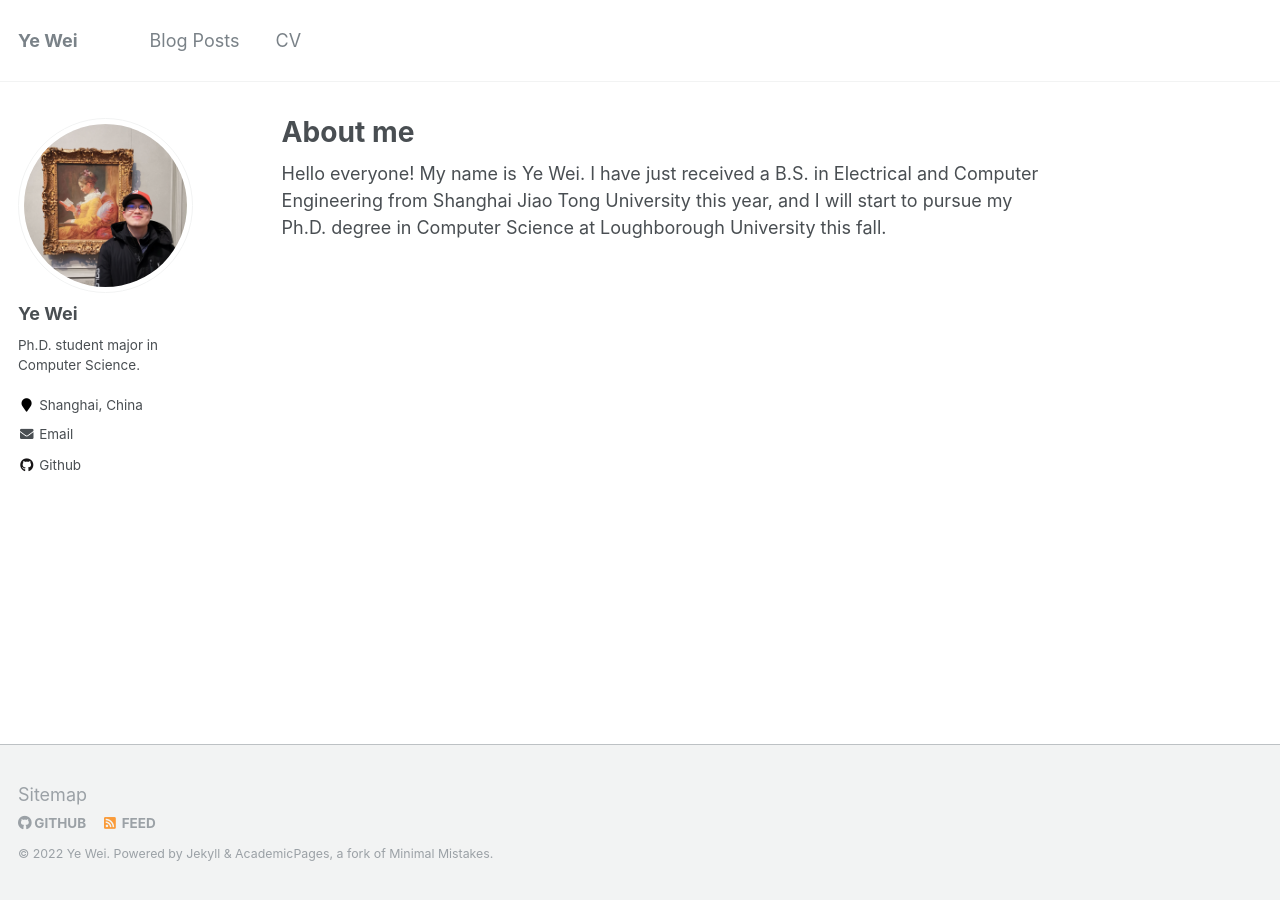
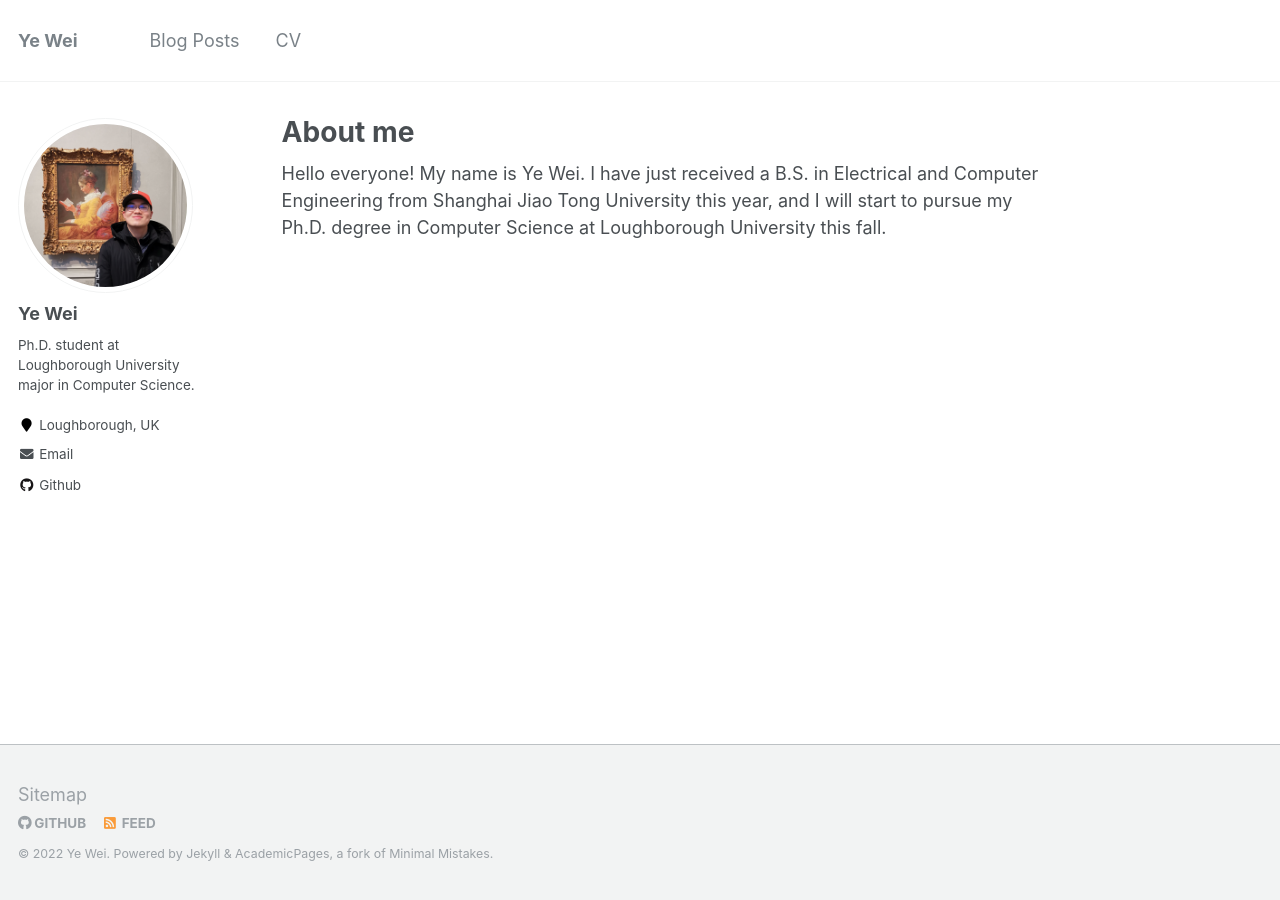
Before and after one commit to Ye-We1/Ye-We1.github.io, a Jekyll site: the page built from _pages/about.md, in a window 1280 px wide. Built offline with Jekyll 4.4.1, drawn with Linux system fonts in a browser that asks for light colours.

Commit message:
Update _config.yml

```diff
--- a/_config.yml
+++ b/_config.yml
@@ -10,7 +10,7 @@
 title                    : "Ye Wei"
 title_separator          : "-"
 name                     : &name "Ye Wei"
-description              : &description "Ph.D. student major in Computer Science."
+description              : &description "Ph.D. student at Loughborough University major in Computer Science."
 url                      : https://Ye-We1.github.io # the base hostname & protocol for your site e.g. "https://mmistakes.github.io"
 baseurl                  : "" # the subpath of your site, e.g. "/blog"
 repository               : "Ye-We1/academicpages.github.io"
@@ -82,8 +82,8 @@
 author:
   name             : "Ye Wei"
   avatar           : "profile.png"
-  bio              : "Ph.D. student major in Computer Science."
-  location         : "Shanghai, China"
+  bio              : "Ph.D. student at Loughborough University major in Computer Science."
+  location         : "Loughborough, UK"
   employer         :
   pubmed           :  # "https://www.ncbi.nlm.nih.gov/pubmed/?term=john+snow"
   googlescholar    :  # "http://yourfullgooglescholarurl.com"
```
